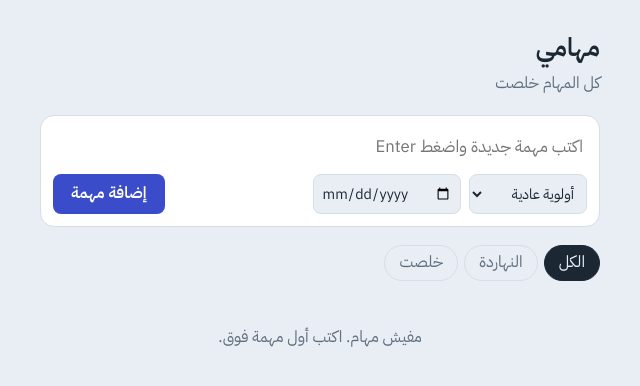
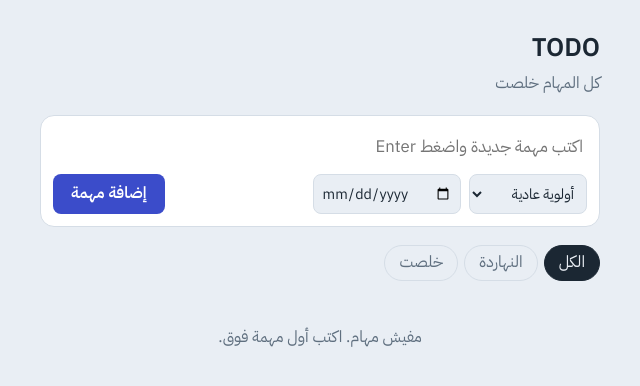
Before and after one commit to 3bd03wad/todo-app, a plain HTML site: page index.html in a window 1280 px wide. Shown: the full height of the page, 320-960 px from the left. Drawn offline with Linux system fonts and the light colour scheme.

Commit message:
Change heading from 'مهامي' to 'TODO'

```diff
--- a/index.html
+++ b/index.html
@@ -87,7 +87,7 @@ li.done .txt { text-decoration: line-through; color: var(--muted); }
 </head>
 <body>
 <main>
-  <h1>مهامي</h1>
+  <h1>TODO</h1>
   <p class="sub" id="count"></p>
 
   <div class="add">
```
